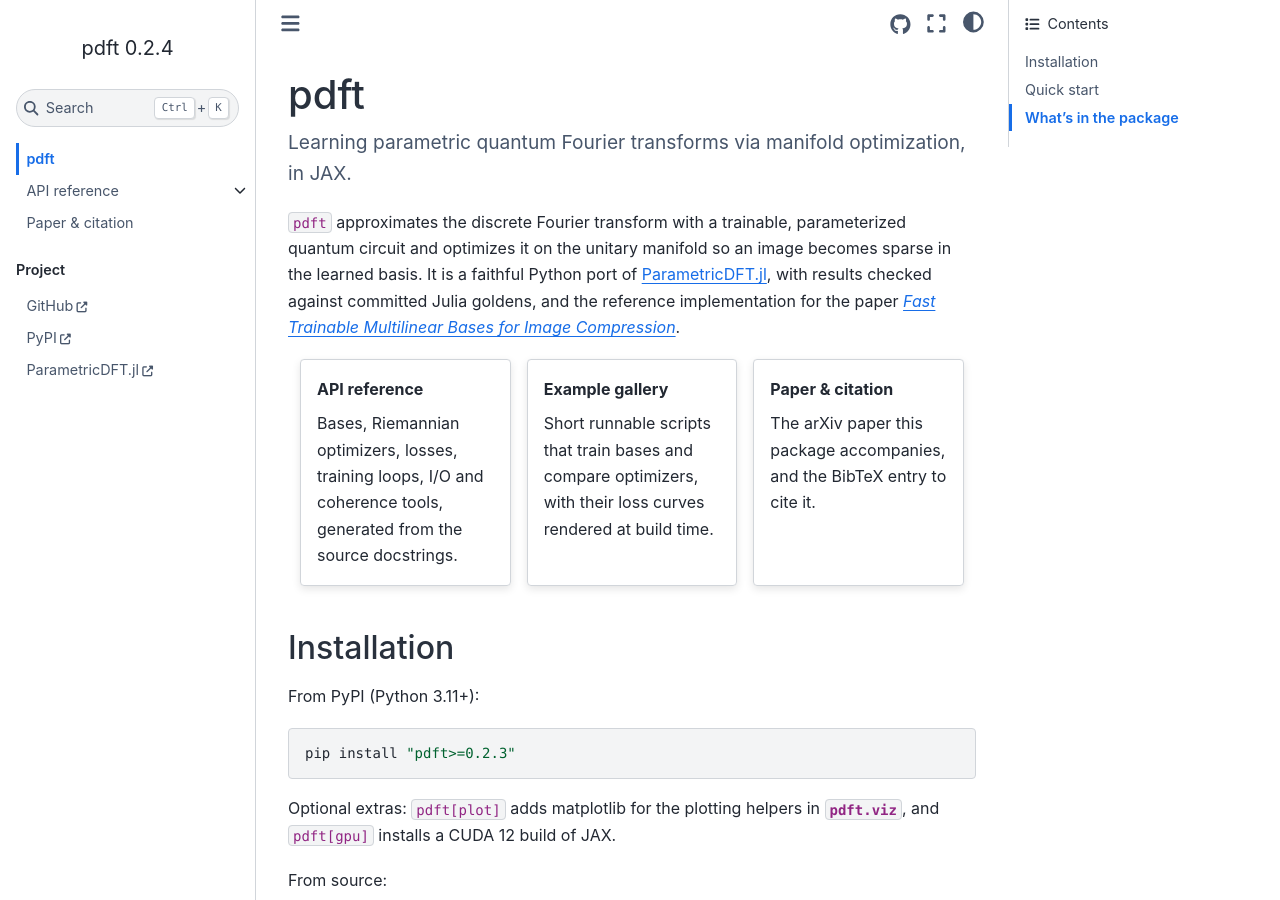
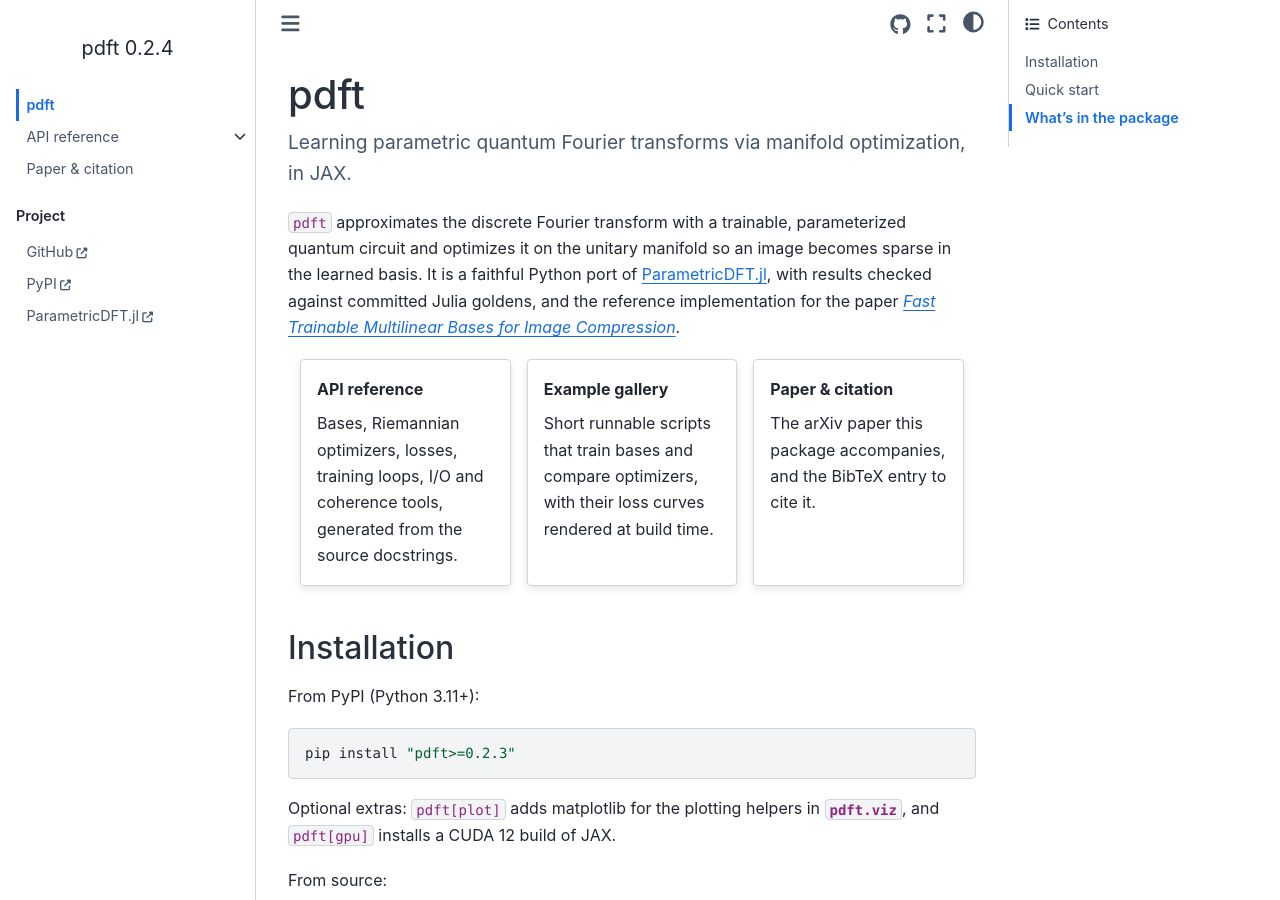
Before and after one commit to zazabap/pdft, a Sphinx documentation site: the page built from docs/index.md, in a window 1280 px wide and 900 px high. Built offline with Sphinx 7.4.7 and the Sphinx Book theme 1.1.4, drawn with Linux system fonts in a browser that asks for light colours; pages that are not in the unit, such as notebooks, are missing from menus.

Commit message:
docs: drop the sidebar search field, keep the header search button
Matches JAX's site: sphinx-book-theme's default sidebar opens with a
"Search / Ctrl+K" field, and pydata's hidden top navbar carries another.
Both are removed; the magnifier button in the article header remains so
search is still reachable.

Co-Authored-By: Claude Fable 5.1 <noreply@anthropic.com>

```diff
--- a/docs/conf.py
+++ b/docs/conf.py
@@ -93,6 +93,9 @@ html_theme = "sphinx_book_theme"
 html_title = f"pdft {release}"
 html_static_path = ["_static"]
 html_css_files = ["custom.css"]
+# The theme's default sidebar opens with a "Search / Ctrl+K" field; JAX's site
+# does not show it, and the magnifier button in the article header remains.
+html_sidebars = {"**": ["navbar-logo.html", "icon-links.html", "sbt-sidebar-nav.html"]}
 html_theme_options = {
     "repository_url": "https://github.com/zazabap/pdft",
     "repository_branch": "main",
@@ -106,4 +109,6 @@ html_theme_options = {
     "show_toc_level": 2,
     "home_page_in_toc": True,
     "navigation_with_keys": False,
+    # No search field in the (hidden) top navbar either; the header icon remains.
+    "navbar_persistent": [],
 }
```
